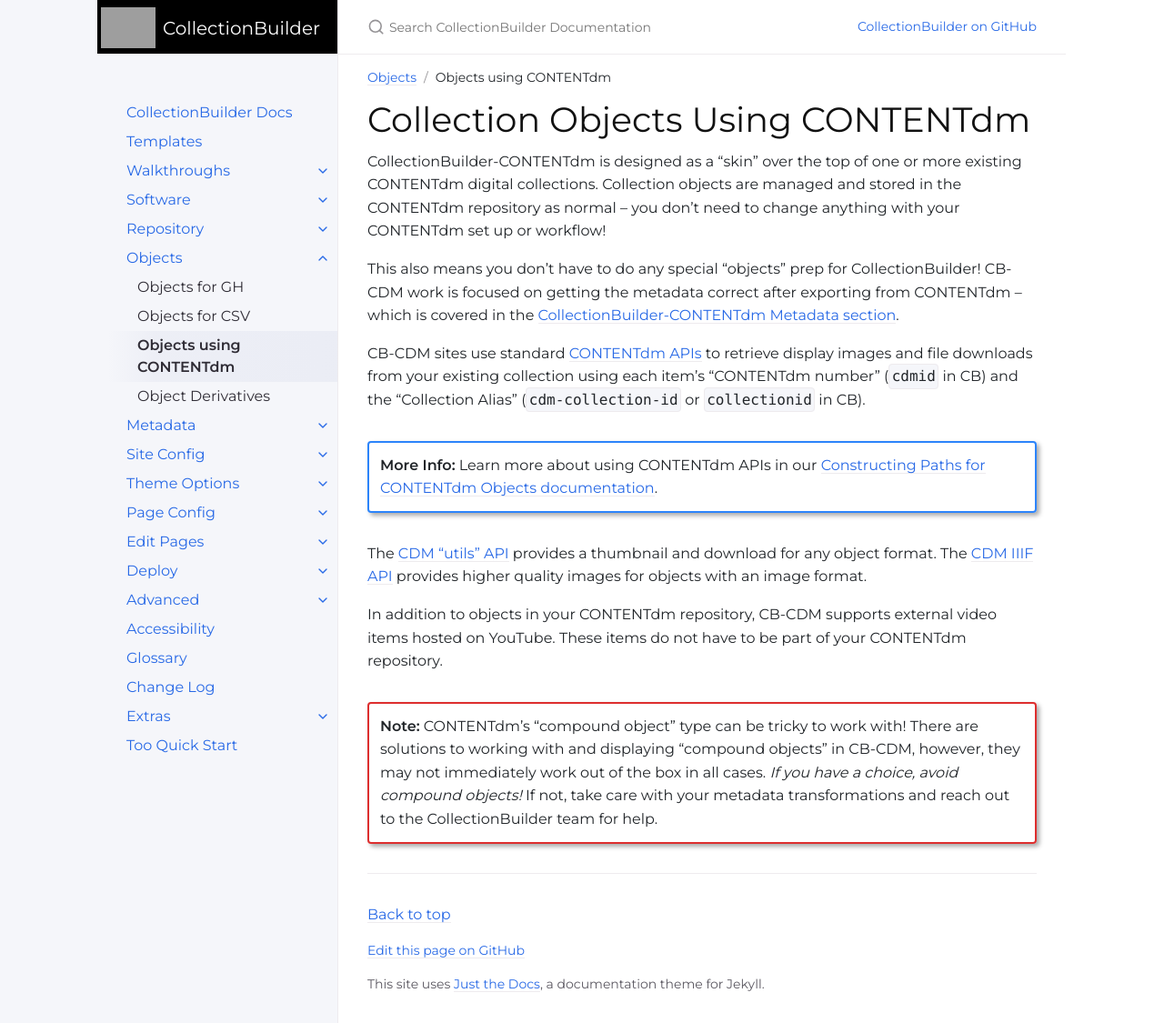
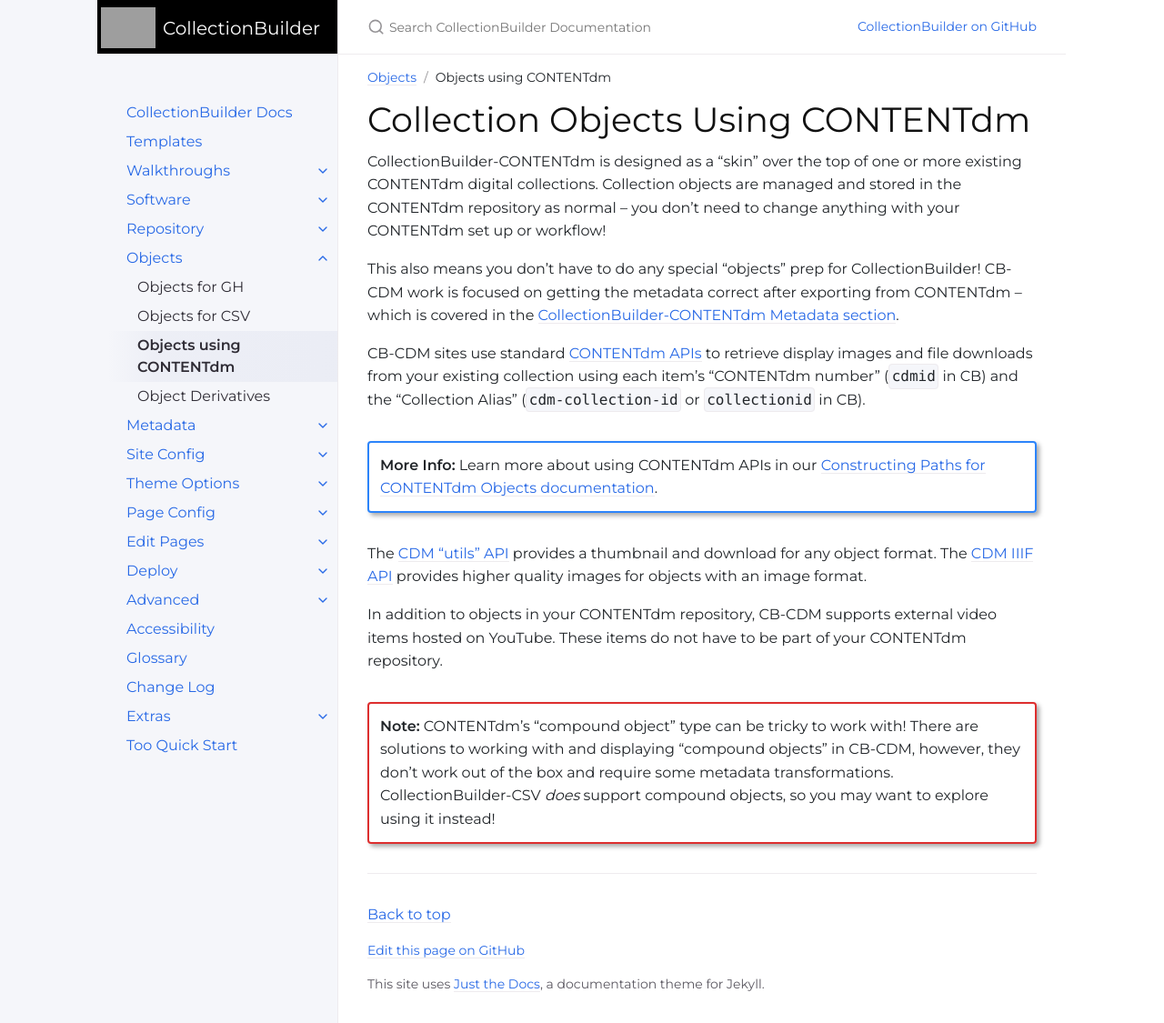
Before and after one commit to CollectionBuilder/cb-docs, a Jekyll site: the page built from docs/objects/cdm-objects.md, in a window 1280 px wide and 1125 px high. Shown: the whole window at 91% size. Built offline with Jekyll 4.4.1, drawn with Linux system fonts in a browser that asks for light colours; comment, search, counter and statistics services are not loaded.

Commit message:
cb-CDM notes

```diff
--- a/docs/objects/cdm-objects.md
+++ b/docs/objects/cdm-objects.md
@@ -24,6 +24,5 @@ These items do not have to be part of your CONTENTdm repository.
 
 {:.alert .alert-red}
 **Note:** CONTENTdm's "compound object" type can be tricky to work with!
-There are solutions to working with and displaying "compound objects" in CB-CDM, however, they may not immediately work out of the box in all cases.
-*If you have a choice, avoid compound objects!*
-If not, take care with your metadata transformations and reach out to the CollectionBuilder team for help.
+There are solutions to working with and displaying "compound objects" in CB-CDM, however, they don't work out of the box and require some metadata transformations.
+CollectionBuilder-CSV *does* support compound objects, so you may want to explore using it instead!
```
Also changed, not shown: docs/templates.md (+1 -1 lines).
